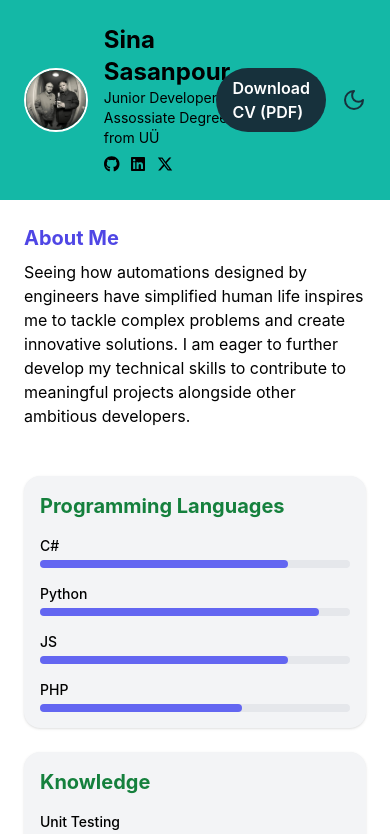
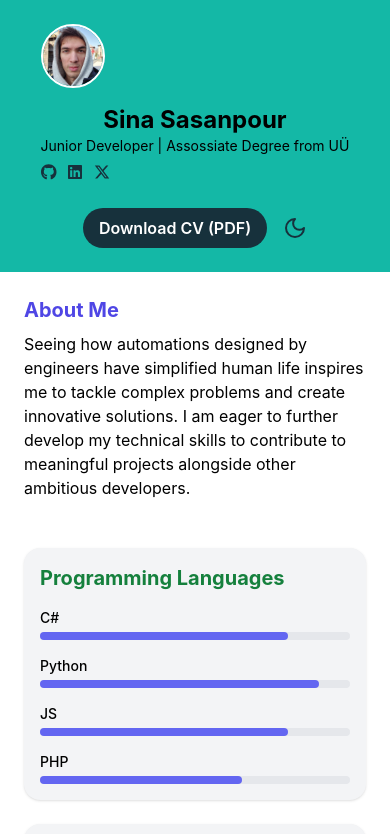
Before and after one commit to RealSinaSnp/sinasnp-com, a React (Create React App) app: page / in a window 390 px wide. Shown: the top 834 px of the page. Built offline with nearby package versions, Linux system fonts and the light colour scheme.

Commit message:
header partially fixed for narrow

```diff
--- a/public/index.html
+++ b/public/index.html
@@ -2,7 +2,7 @@
 <html lang="en">
   <head>
     <meta charset="utf-8" />
-    <link rel="icon" href="%PUBLIC_URL%/img/profile.jpg" />
+    <link rel="icon" href="%PUBLIC_URL%/img/title.png" />
     <meta name="viewport" content="width=device-width, initial-scale=1" />
     <meta name="theme-color" content="#000000" />
     <meta
--- a/src/components/Header.js
+++ b/src/components/Header.js
@@ -5,21 +5,21 @@ import { faGithub, faXTwitter, faLinkedin } from '@fortawesome/free-brands-svg-i
 
 export default function Header({ dark, toggleDark }) {
   return (
-    <header className="p-6 flex justify-between items-center bg-teal-500 dark:bg-[#17313c]">
-      <div className="flex items-center gap-4">
-        <img src="/img/image2.jpg" alt="Profile" className="w-16 h-16 rounded-full border-2 border-white dark:border-black" />
+    <header className="p-6 flex flex-col xs:items-center xs:text-center xs:gap-6 md:flex-row md:justify-between md:items-center bg-teal-500 dark:bg-[#17313c]">
+      <div className="flex flex-col sm:flex-row sm:items-center gap-4 text-center sm:text-left">
+        <img src="/img/profile.jpg" alt="Profile" className="w-16 h-16 rounded-full border-2 border-white dark:border-black md:items-center" />
         <div>
           <h1 className="text-2xl font-bold">Sina Sasanpour </h1>
           <p className="text-sm">Junior Developer | Assossiate Degree from UÜ</p>
-          <div className="flex gap-3 mt-1">
-            <a href="https://github.com/RealSinaSnp" target="_blank" rel="noopener noreferrer" className="text-white hover:text-gray-200">
-            <FontAwesomeIcon icon={faGithub} size={18}  color={dark ? "white": "black"} />
+          <div className="flex gap-3 mt-1 md:items-center">
+            <a href="https://github.com/RealSinaSnp" target="_blank" rel="noopener noreferrer" className="text-white hover:text-gray-900">
+            <FontAwesomeIcon icon={faGithub} size={18}  color={dark ? "#98FF98": "#17313c"} />
             </a>
             <a href="https://www.linkedin.com/in/realsinasnp/" target="_blank" rel="noopener noreferrer" className="text-white hover:text-gray-200">
-            <FontAwesomeIcon icon={faLinkedin} size={18}  color={dark ? "white": "black"} />
+            <FontAwesomeIcon icon={faLinkedin} size={18}  color={dark ? "#98FF98": "#17313c"} />
             </a>
             <a href="https://x.com/RealSinaSNP" target="_blank" rel="noopener noreferrer" className="text-white hover:text-gray-200">
-              <FontAwesomeIcon icon={faXTwitter} size={18}  color={dark ? "white": "black"} />
+              <FontAwesomeIcon icon={faXTwitter} size={18}  color={dark ? "#98FF98": "#17313c"} />
             </a>
 
           </div>
--- a/src/index.css
+++ b/src/index.css
@@ -1,6 +1,7 @@
 @tailwind base;
 @tailwind components;
 @tailwind utilities;
+
 
 body {
   margin: 0;
@@ -9,6 +10,7 @@ body {
     sans-serif;
   -webkit-font-smoothing: antialiased;
   -moz-osx-font-smoothing: grayscale;
+  background-color: black;
 }
 
 code {
--- a/tailwind.config.js
+++ b/tailwind.config.js
@@ -4,7 +4,11 @@ module.exports = {
     "./src/**/*.{html,js,jsx,ts,tsx}",
   ],
   theme: {
-    extend: {},
+    extend: {
+      screens: {
+        'xs': {'max': '690px'}
+      },
+    },
   },
   plugins: [],
 };
```
Also changed, not shown: public/img/title.png (added).
